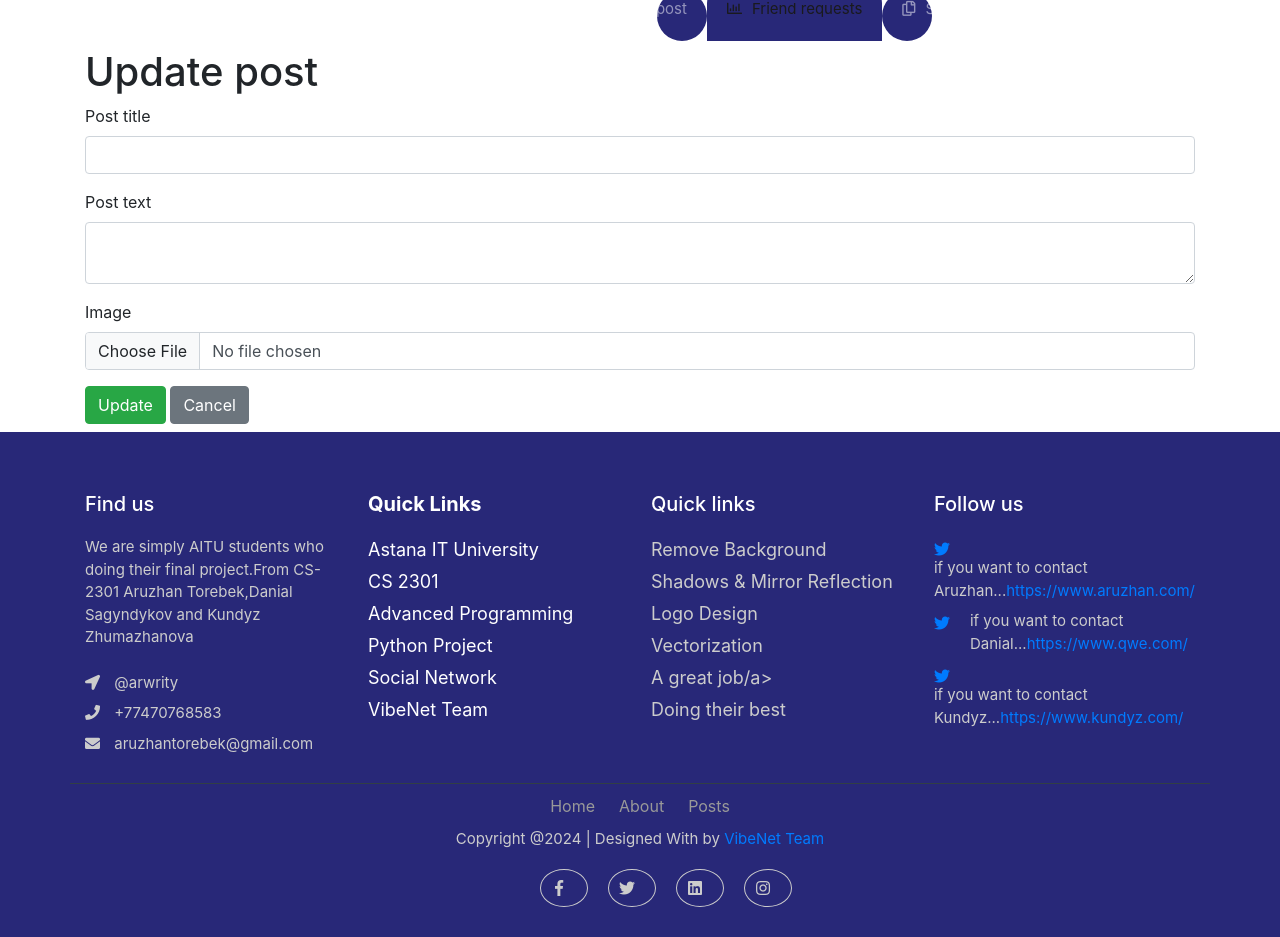
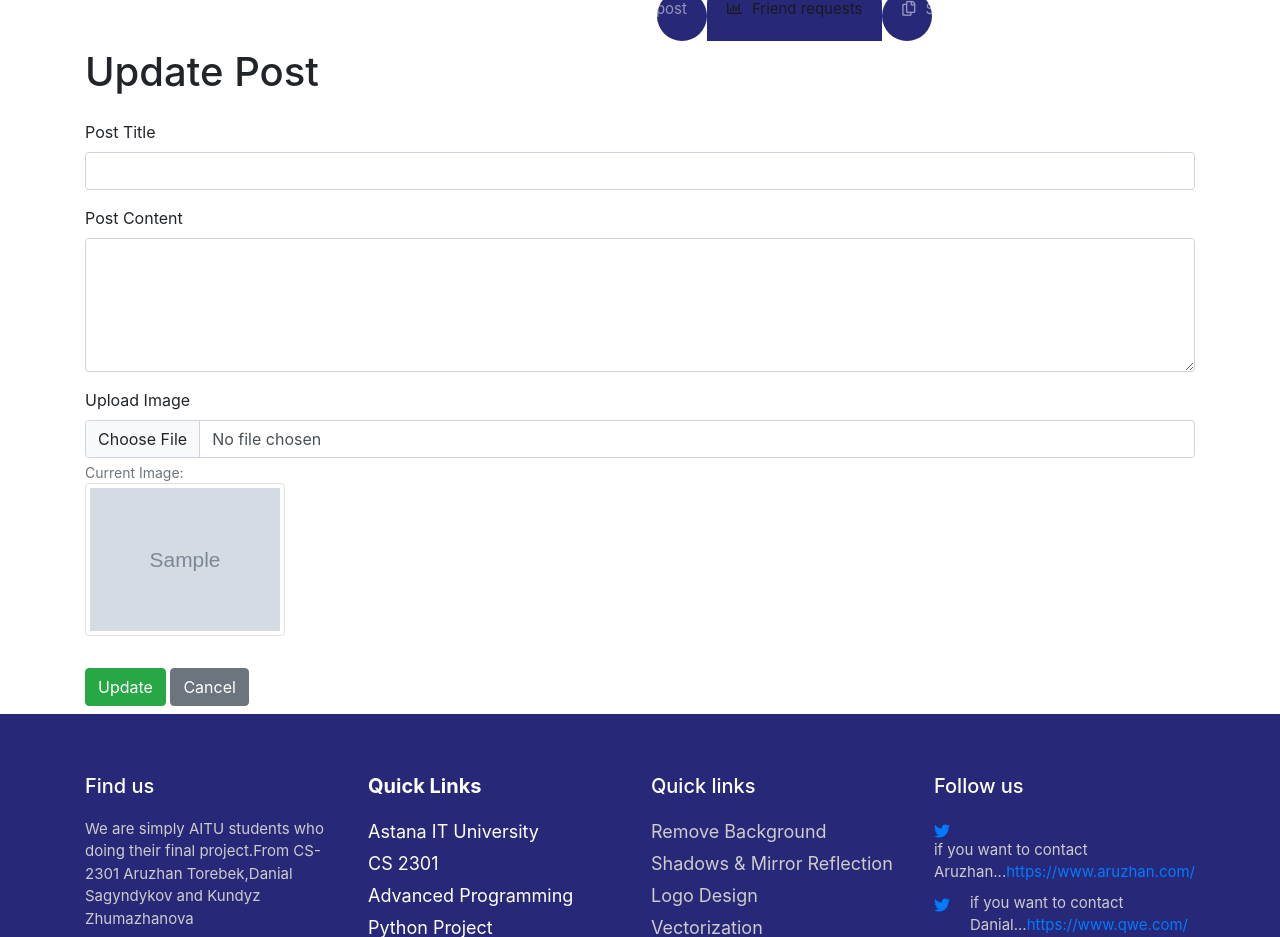
Before and after one commit to 4ame1e0n/-VibeNet-, a Flask app: template templates/post_update.html in a window 1280 px wide. Shown: the part 70-1007 px from the top of the page. Before the commit the page ends 977 px from the top, so only its background shows below. Run offline with Flask 3, Linux system fonts and the light colour scheme; the template is opened without the code that fills it: most values are stand-ins (such as "Sample title", 1, 10 or a date in 2020); grey boxes marked "Sample" are stand-in pictures; form fields are guessed from the names that the template uses; parts of the project's set-up code (start-up, migrations or seed data) failed here and were passed over; some libraries are stand-ins or nearby versions.

Commit message:
Update post_update.html

```diff
--- a/templates/post_update.html
+++ b/templates/post_update.html
@@ -1,28 +1,32 @@
 {% extends 'base.html' %}
 
 {% block title %}
-Creating
+Update Post
 {% endblock %}
 
 {% block body %}
 <div class="container mt-5">
-  <h1>Update post</h1>
+  <h1 class="mb-4">Update Post</h1>
   <form method="post" enctype="multipart/form-data">
     {{ form.hidden_tag() }}
-    <div class="form-group">
-      <label for="title">Post title</label>
-      {{ form.title(class="form-control") }}
+    <div class="form-group mb-3">
+      <label for="title">Post Title</label>
+      {{ form.title(class="form-control", id="title") }}
     </div>
-    <div class="form-group">
-      <label for="text">Post text</label>
-      {{ form.text(class="form-control") }}
+    <div class="form-group mb-3">
+      <label for="text">Post Content</label>
+      {{ form.text(class="form-control", id="text", rows="5") }}
     </div>
-      <div class="form-group">
-        <label for="image">Image</label>
-        {{ form.image(class="form-control") }}
+    <div class="form-group mb-3">
+      <label for="image">Upload Image</label>
+      {{ form.image(class="form-control", id="image") }}
+      {% if post.image_path %}
+      <small class="form-text text-muted">Current Image:</small>
+      <img src="{{ post.image_path }}" alt="Current Image" class="img-thumbnail mb-3" style="max-width: 200px;">
+      {% endif %}
     </div>
-    <button class="btn btn-success" type="submit">Update</button>
-      <a href="{{ url_for('posts') }}" class="btn btn-secondary">Cancel</a>
+    <button type="submit" class="btn btn-success">Update</button>
+    <a href="{{ url_for('posts_detail', id=post.id) }}" class="btn btn-secondary">Cancel</a>
   </form>
 </div>
 {% endblock %}
```
